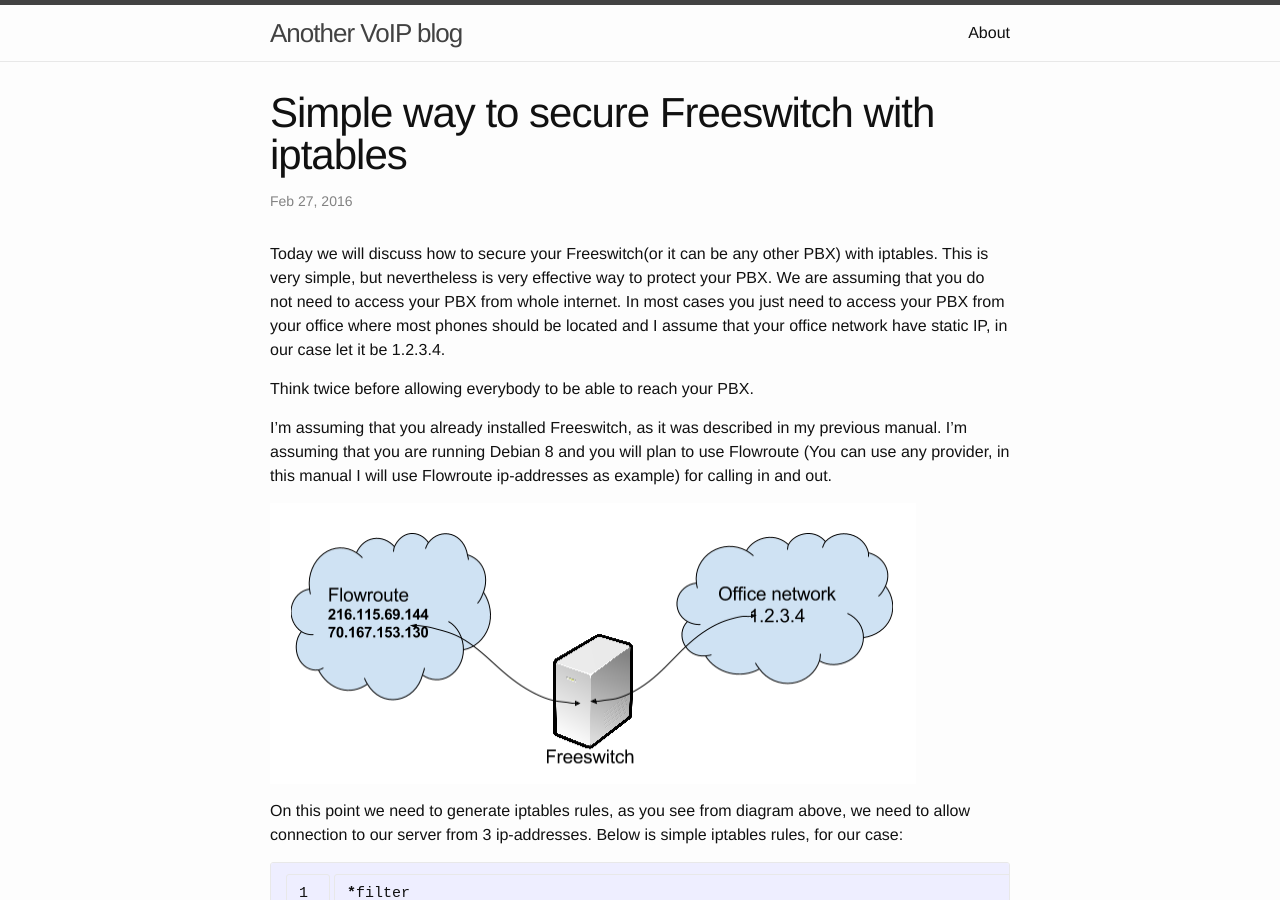
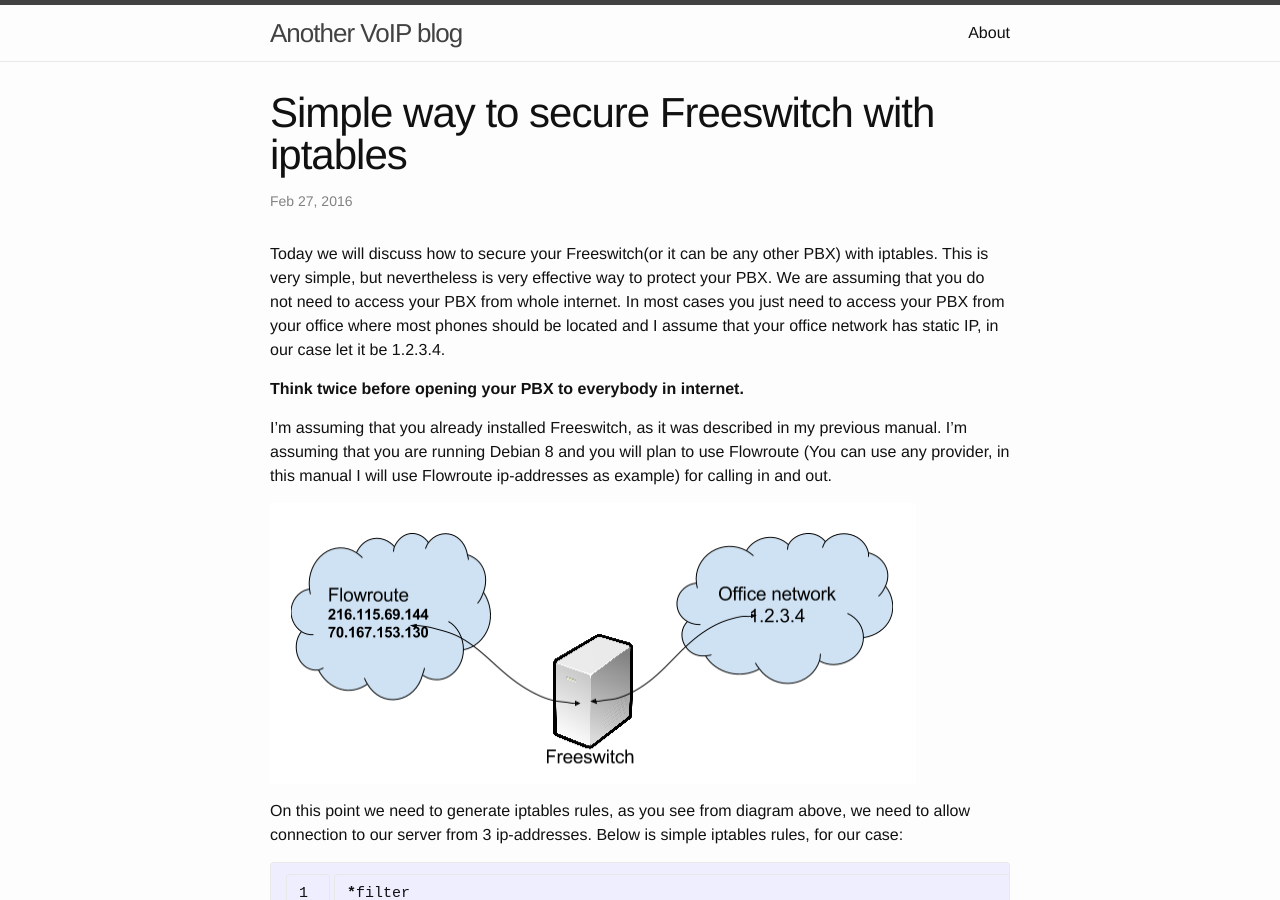
Before and after one commit to os11k/os11k.github.io, a Jekyll site: the page built from _posts/2016-02-27-how-to-secure-freeswitch-with-iptables.markdown, in a window 1280 px wide and 900 px high. Built offline with Jekyll 4.4.1, drawn with Linux system fonts in a browser that asks for light colours; comment, search, counter and statistics services are not loaded.

Commit message:
Update 2016-02-27-how-to-secure-freeswitch-with-iptables.markdown

```diff
--- a/_posts/2016-02-27-how-to-secure-freeswitch-with-iptables.markdown
+++ b/_posts/2016-02-27-how-to-secure-freeswitch-with-iptables.markdown
@@ -7,9 +7,9 @@ comments: true
 ---
 Today we will discuss how to secure your Freeswitch(or it can be any other PBX) with iptables. This is very simple, but nevertheless is very effective way to protect your PBX.
 We are assuming that you do not need to access your PBX from whole internet. In most cases you just need to access your PBX from your office
-where most phones should be located and I assume that your office network have static IP, in our case let it be 1.2.3.4.
+where most phones should be located and I assume that your office network has static IP, in our case let it be 1.2.3.4.
 
-Think twice before allowing everybody to be able to reach your PBX.
+**Think twice before opening your PBX to everybody in internet.**
 
 I'm assuming that you already installed Freeswitch, as it was described in my previous manual.
 I'm assuming that you are running Debian 8 and you will plan to use Flowroute
```
